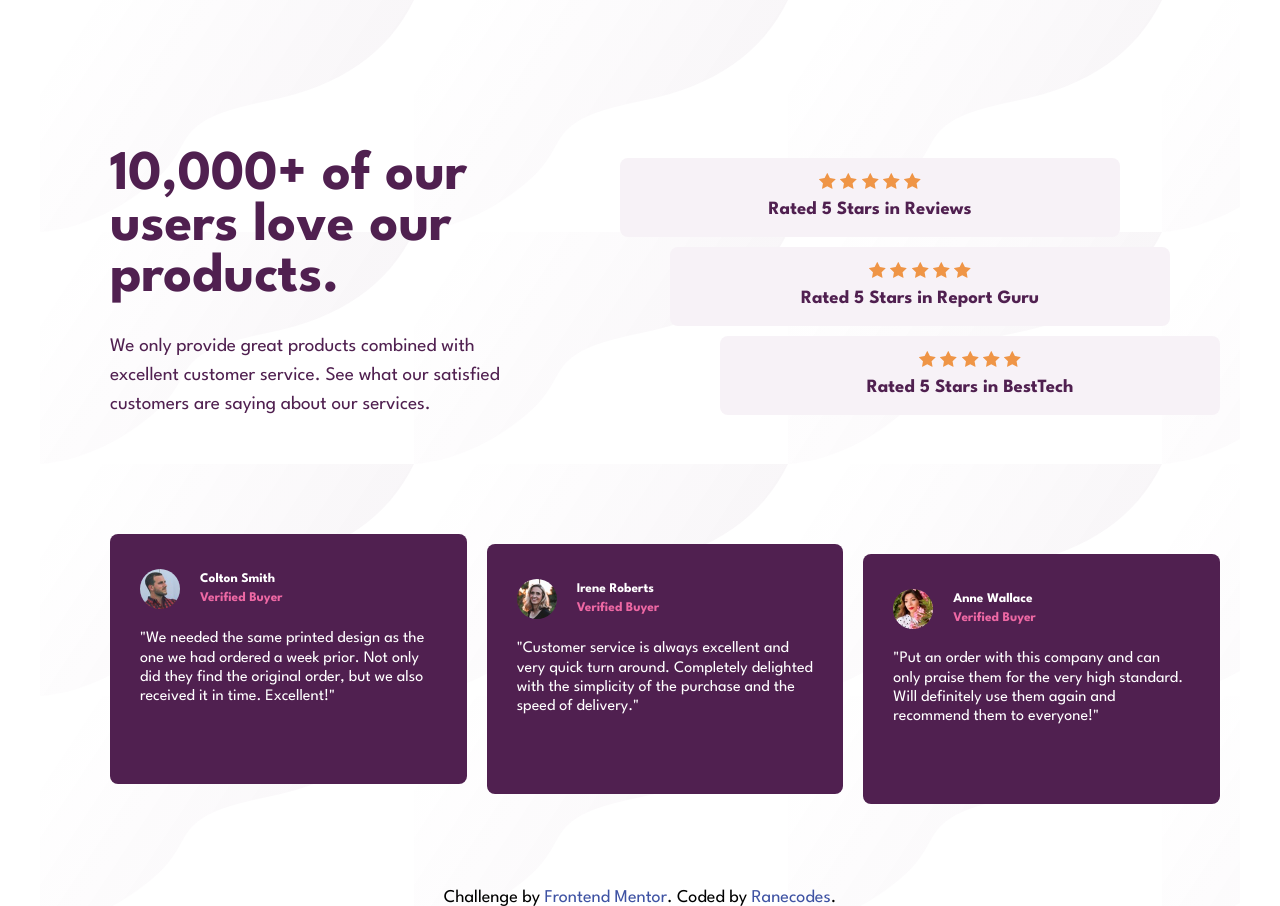
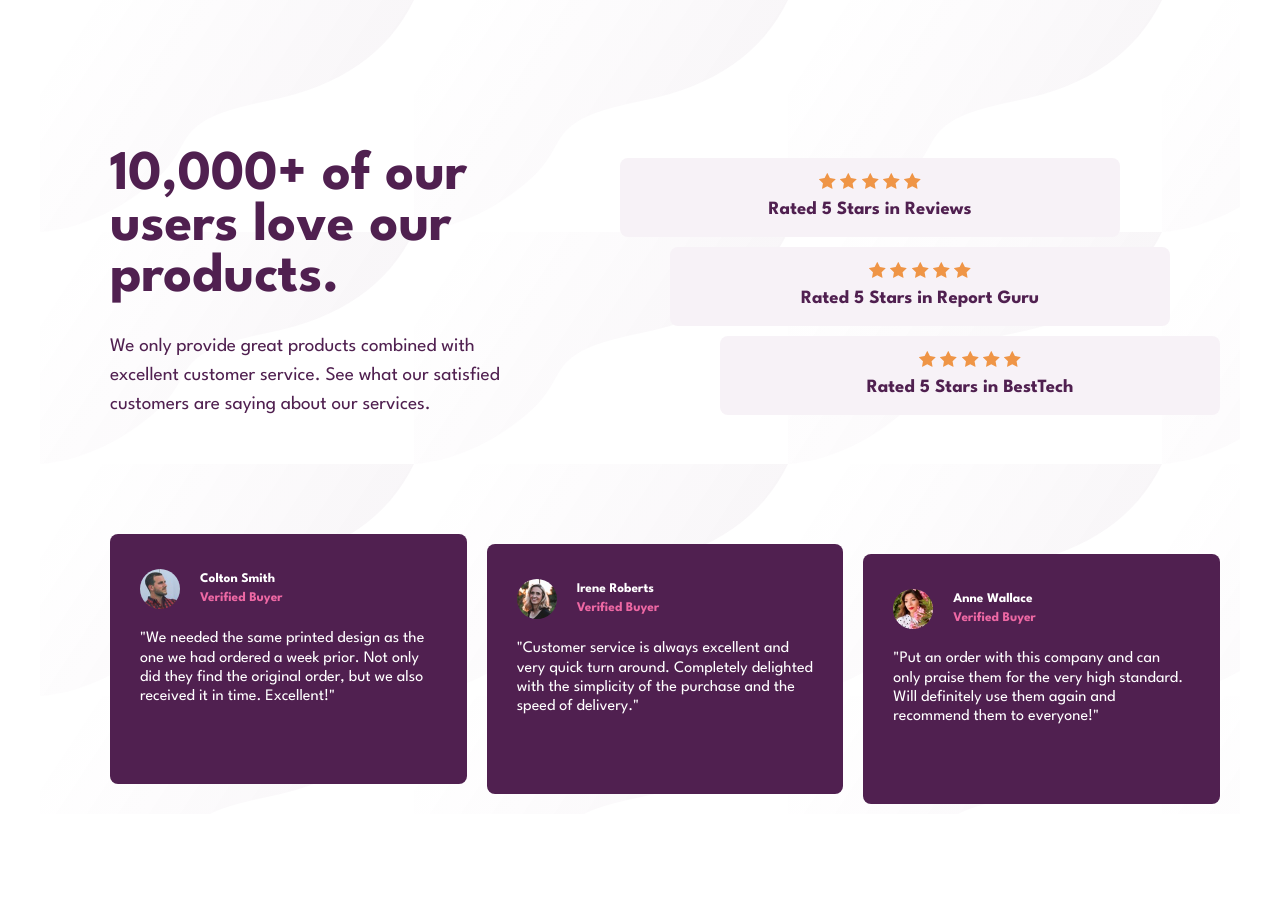
Before and after one commit to Ranecodes/social-proof-section, a plain HTML site: page index.html in a window 1280 px wide. Drawn offline with Linux system fonts and the light colour scheme.

Commit message:
removed footer

```diff
--- a/index.html
+++ b/index.html
@@ -102,13 +102,6 @@
           </p>
         </section>
       </div>
-      <div class="attribution">
-        Challenge by
-        <a href="https://www.frontendmentor.io?ref=challenge" target="_blank"
-          >Frontend Mentor</a
-        >. Coded by
-        <a href="https://www.frontendmentor.io/profile/Ranecodes">Ranecodes</a>.
-      </div>
     </main>
   </body>
 </html>
--- a/style.css
+++ b/style.css
@@ -82,14 +82,7 @@
 .pink {
     color: var(--soft-pink);
 }
-.attribution {
-    font-size: 15px;
-    text-align: center;
-}
-.attribution a {
-    text-decoration: none;
-    color: hsl(228, 45%, 44%);
-}
+
 
 /* Desktop View - smaller screen */
 @media (min-width: 769px) {
@@ -158,14 +151,6 @@
     }
     #card-three {
         margin-top: 30px;
-    }
-    .attribution {
-        font-size: 18px;
-        text-align: center;
-    }
-    .attribution a {
-        color: hsl(228, 45%, 44%);
-        text-decoration: none;
     }
 
 
@@ -243,12 +228,4 @@
     #card-three {
         margin-top: 100px;
     }
-    .attribution {
-        font-size: 18px;
-        text-align: center;
-    }
-    .attribution a {
-        color: hsl(228, 45%, 44%);
-        text-decoration: none;
-    }
 }
```
